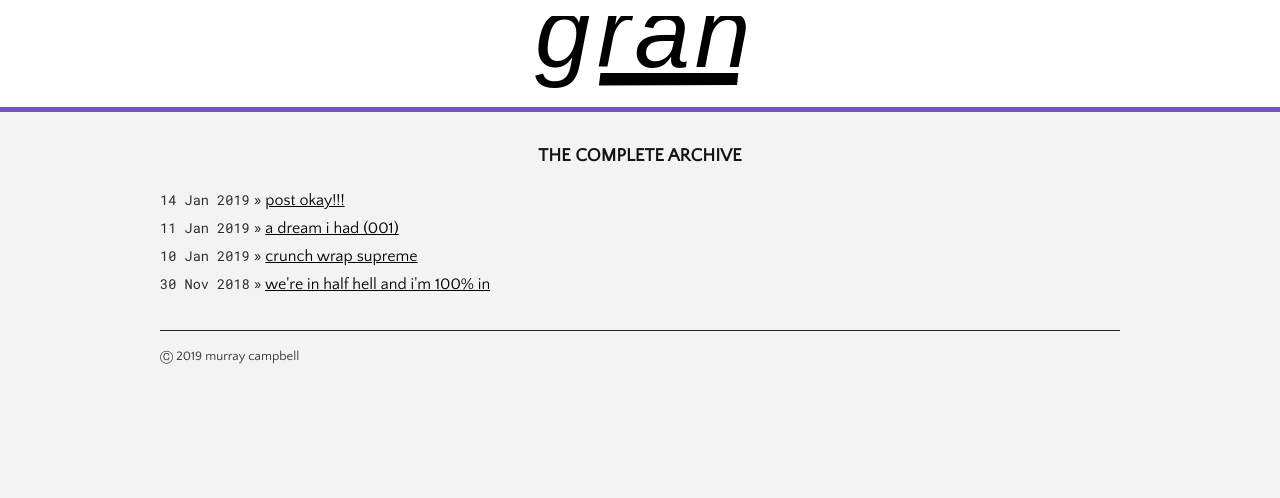
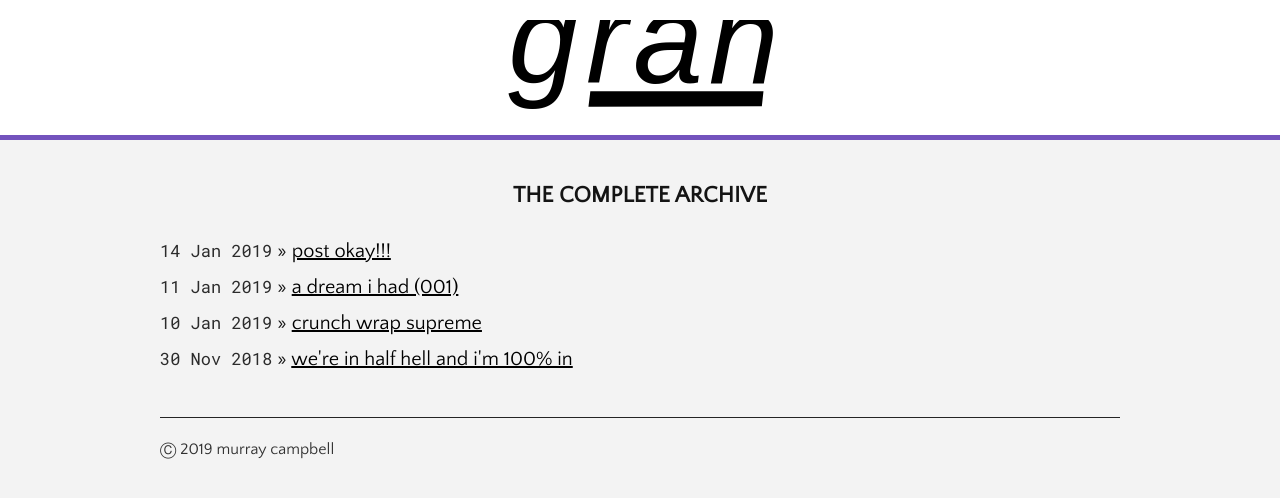
Before and after one commit to campmara/gran, a Jekyll site: the page built from index.html, in a window 1280 px wide. Shown: the top 498 px of the page. Built offline with Jekyll 4.4.1, drawn with Linux system fonts in a browser that asks for light colours.

Commit message:
Update screen.css

```diff
--- a/assets/css/screen.css
+++ b/assets/css/screen.css
@@ -16,7 +16,7 @@ html, body {
 
 body {
   background-color: rgb(243, 243, 243);
-  font: 1vw 'Quattrocento Sans', sans-serif;
+  font: 1.25vw 'Quattrocento Sans', sans-serif;
   color: rgb(20, 20, 20);
   *font-size: small;
   text-align: center;
```
